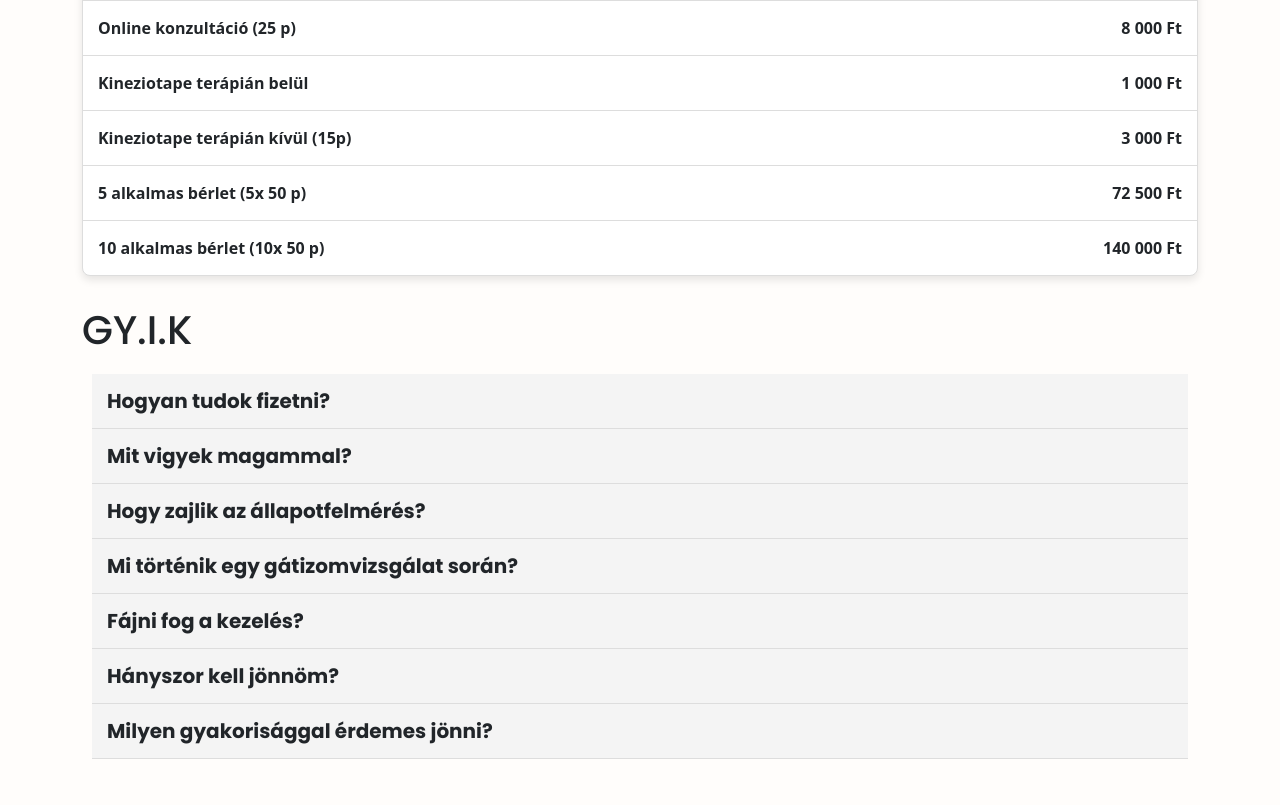
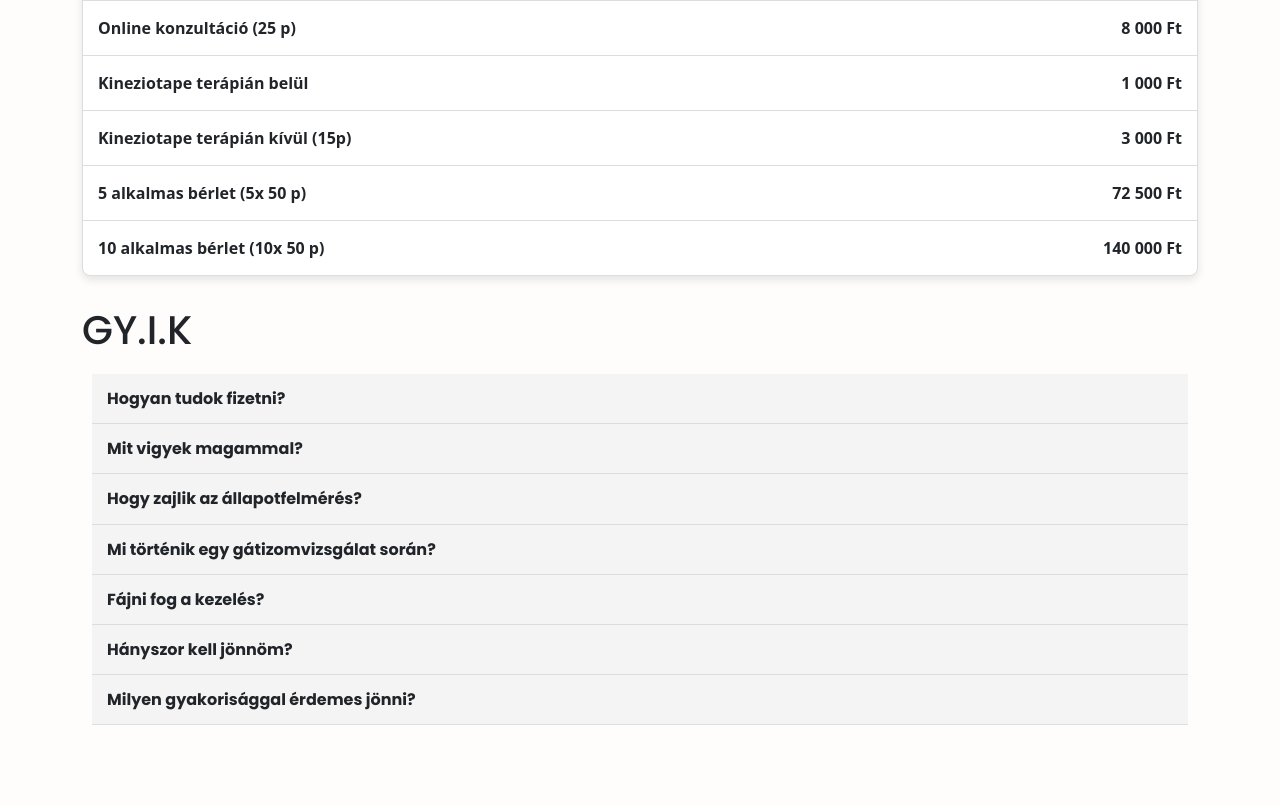
Before and after one commit to MikT0716/rebelfizio.hu, a website: page pages/info.html in a window 1280 px wide. Shown: the part 1054-1859 px from the top of the page. Drawn offline with nearby package versions, Linux system fonts and the light colour scheme.

Commit message:
page bottom paddings

```diff
--- a/pages/info.html
+++ b/pages/info.html
@@ -251,14 +251,14 @@
         <h1>GY.I.K</h1>
         <div class="faq-container">
           <div class="faq-item">
-            <h5 class="faq-question my-0">Hogyan tudok fizetni?</h5>
+            <h6 class="faq-question my-0">Hogyan tudok fizetni?</h6>
             <div class="faq-answer">
               <p>Fizetni készpénzzel, utalással vagy revoluttal lehetséges.</p>
             </div>
           </div>
 
           <div class="faq-item">
-            <h5 class="faq-question my-0">Mit vigyek magammal?</h5>
+            <h6 class="faq-question my-0">Mit vigyek magammal?</h6>
             <div class="faq-answer">
               <p>
                 Első alkalomra, ha már történt valamilyen kivizsgálás, ezekről
@@ -270,7 +270,7 @@
           </div>
 
           <div class="faq-item">
-            <h5 class="faq-question my-0">Hogy zajlik az állapotfelmérés?</h5>
+            <h6 class="faq-question my-0">Hogy zajlik az állapotfelmérés?</h6>
             <div class="faq-answer">
               <p>
                 Először egy részletes kikérdezéssel kezdődik, utána egy teljes
@@ -283,9 +283,9 @@
             </div>
           </div>
           <div class="faq-item">
-            <h5 class="faq-question my-0">
+            <h6 class="faq-question my-0">
               Mi történik egy gátizomvizsgálat során?
-            </h5>
+            </h6>
             <div class="faq-answer">
               <p>
                 Mindenkinek adok egy vizsgálószoknyát, ez alól teljesen le kell
@@ -299,7 +299,7 @@
             </div>
           </div>
           <div class="faq-item">
-            <h5 class="faq-question my-0">Fájni fog a kezelés?</h5>
+            <h6 class="faq-question my-0">Fájni fog a kezelés?</h6>
             <div class="faq-answer">
               <p>
                 Vannak olyan fogások, amik kellemetlenek, esetleg kicsit
@@ -309,7 +309,7 @@
             </div>
           </div>
           <div class="faq-item">
-            <h5 class="faq-question my-0">Hányszor kell jönnöm?</h5>
+            <h6 class="faq-question my-0">Hányszor kell jönnöm?</h6>
             <div class="faq-answer">
               <p>
                 Ezt előre sajnos nem tudjuk megmondani, mert nagyon sok dolog
@@ -319,9 +319,9 @@
             </div>
           </div>
           <div class="faq-item">
-            <h5 class="faq-question my-0">
+            <h6 class="faq-question my-0">
               Milyen gyakorisággal érdemes jönni?
-            </h5>
+            </h6>
             <div class="faq-answer">
               <p>Ez a problémától függ, állapotfelmérés során megbeszéljük.</p>
             </div>
--- a/style/style.css
+++ b/style/style.css
@@ -21,7 +21,6 @@
 body {
   background-color: var(--white);
   overflow-x: hidden;
-  padding-bottom: 2.5em;
 }
 
 .mah-75 {
```
Also changed, not shown: index.html (+1 -1 lines), pages/gatizom.html (+2 -2 lines), pages/gyogytorna.html (+1 -6 lines), pages/rolam.html (+2 -2 lines), pages/szules.html (+1 -1 lines), style/rolam.css (renamed from style/aboutme.css).
